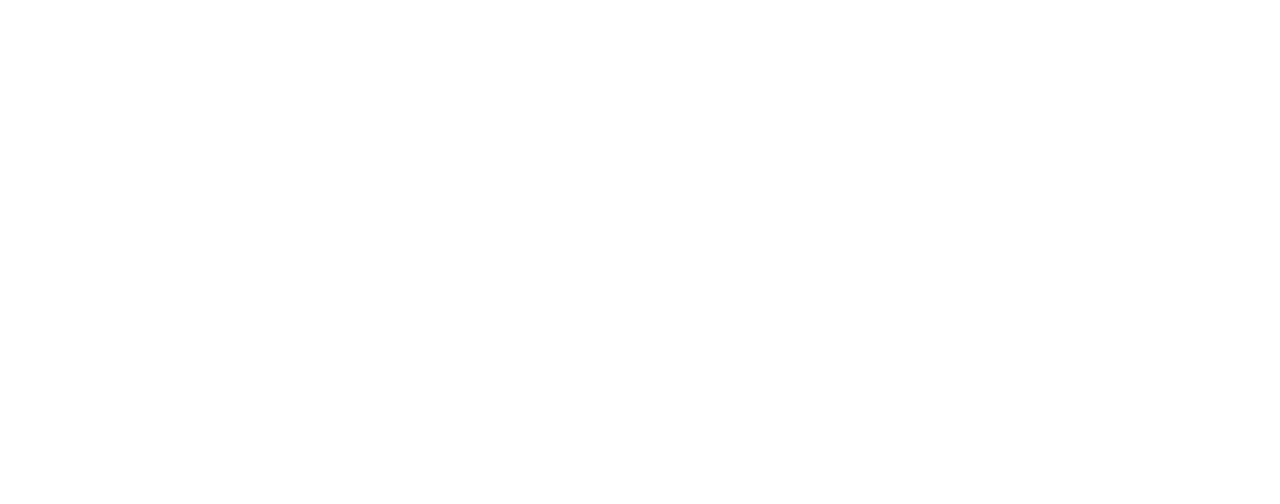
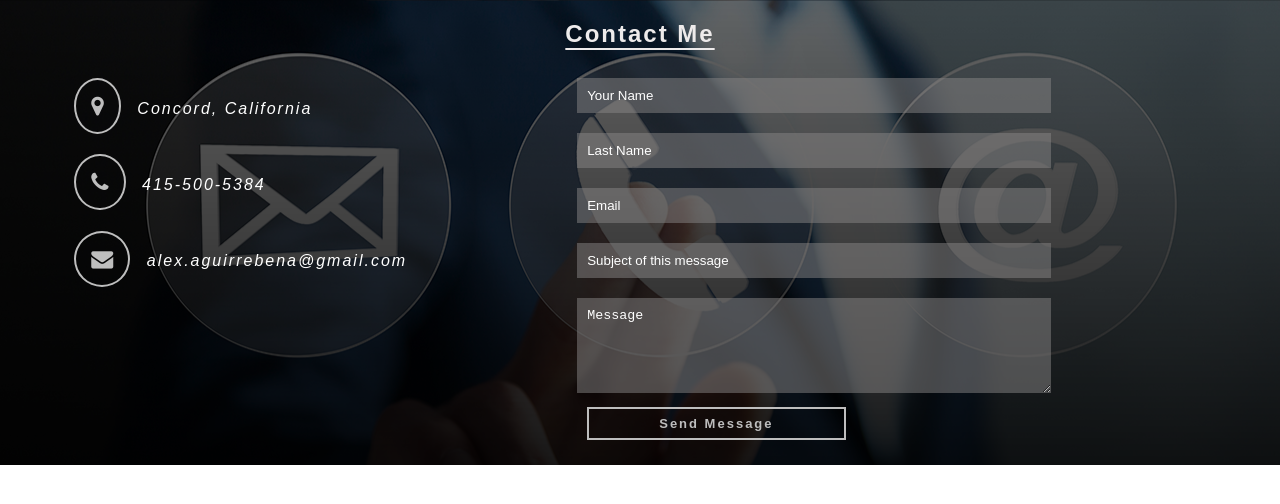
Before and after one commit to Anotherarod/Updated-Portfolio-3, a website: page public/assets/contact.html in a window 1280 px wide. Drawn offline with Linux system fonts and the light colour scheme.

Commit message:
Linked html pages and updated portfolio cards with content

```diff
--- a/public/assets/contact.html
+++ b/public/assets/contact.html
@@ -0,0 +1,43 @@
+<!DOCTYPE html>
+ <html lang="en">
+ <head>
+   <meta charset="UTF-8">
+   <meta name="viewport" content="width=device-width, initial-scale=1.0">
+   <meta http-equiv="X-UA-Compatible" content="ie=edge">
+   <link rel="stylesheet" type="text/css" href="../assets/style.css">
+    <!-- Add font awesome CDN-->
+    <link rel="stylesheet" href="https://cdnjs.cloudflare.com/ajax/libs/font-awesome/4.7.0/css/font-awesome.min.css">
+   <title>Contact me</title>
+    </head>
+     <body>
+   <!-- contact section -->
+         <section id="contact-section">
+           <div class="container">
+           	 <h2>Contact Me</h2>
+
+             <div class="contact-form">
+
+                  <!-- First grid -->
+               <div>
+                 <i class="fa fa-map-marker"></i><span class="form-info">  Concord, California</span><br>
+                 <i class="fa fa-phone" > </i><span class="form-info">  415-500-5384</span><br>
+                 <i class="fa fa-envelope"></i><span class="form-info">  alex.aguirrebena@gmail.com</span>
+               </div>
+
+                   <!-- second grid -->
+           <div>
+             <form>
+               <input type="text" placeholder="Your Name" required>
+               <input type="text" placeholder="Last Name"><br>
+               <input type="Email" placeholder="Email" required><br>
+               <input type="text" placeholder="Subject of this message"><br>
+               <textarea name="message" placeholder="Message" rows="5" required></textarea><br>
+               <button class="submit" >Send Message</button>
+             </form>
+               </div>
+             </div>
+           </div>
+         </section>
+
+
+     </body>
--- a/public/assets/style.css
+++ b/public/assets/style.css
@@ -183,3 +183,149 @@ color: rgb(49, 141, 49);
 position: relative;
 
 }
+body{
+    padding: 0px;
+    margin: 0px;
+    font-family: sans-serif;
+
+   }
+
+
+ .container{
+      width: 90%;
+      margin: auto;
+      overflow: hidden;
+    }
+    /* contact form css */
+
+
+    #contact-section{
+      background: linear-gradient(rgba(0,0,0,0.6),rgba(0,0,0,0.9)),url(images/contact.jpg);
+      background-size: cover;
+      background-position: center;
+      height: 100%;
+      width: 100% ;
+      padding-bottom: 2%;
+    }
+
+    #contact-section .container h2{
+      text-align: center;
+       text-decoration: underline;
+        /* text-decoration-color:red; */
+        text-underline-position: under;
+        color: rgb(238, 235, 235);
+        letter-spacing: 2px;
+
+    }
+
+
+
+    #contact-section .container p{
+      text-align: center;
+      width: 70%;
+      margin-left: auto;
+       margin-right: auto;
+       padding-bottom: 3%;
+       color: #fff;
+       letter-spacing:3px;
+    }
+
+    .contact-form i.fa{
+      /* color: red; */
+      /* color: #fff; */
+      font-size: 22px;
+      padding: 3%;
+      background-color: none;
+      border-radius: 80%;
+      margin: 2%;
+      /* border: 2px solid #fff; */
+      cursor: pointer;
+      border:2px solid rgb(190, 190, 190);
+      color: rgb(190, 190, 190);
+    }
+
+    .contact-form i.fa:hover{
+      cursor: pointer;
+      border:2px solid white;
+      color: white;
+    }
+
+      .contact-form{
+        display: grid;
+        grid-template-columns: auto auto;
+         }
+
+      .form-info{
+        font-size: 16px;
+        font-style: italic;
+        color: white;
+        letter-spacing: 2px;
+      }
+      input{
+        padding: 10px;
+        margin:10px;
+        width: 70%;
+        background-color:rgba(136, 133, 133, 0.5);
+        color: white;
+        border: none;
+        outline:none;
+      }
+
+      input::placeholder{
+        color: white;
+      }
+
+       textarea{
+      padding: 10px;
+      margin: 10px;
+      width: 70%;
+      background-color:rgba(136, 133, 133, 0.5);
+      color: white;
+      border: none;
+      outline:none;
+     }
+     textarea::placeholder{
+       color: white;
+     }
+
+
+
+      .submit{
+      width: 40%;
+      background: none;
+      padding: 4px;
+      outline: none;
+       /* border: 1px solid #fff;
+      color: #fff; */
+      font-size: 13px;
+      font-weight: bold;
+      letter-spacing: 2px;
+      height: 33px;
+      text-align: center;
+      cursor: pointer;
+      letter-spacing: 2px;
+      margin-left: 3%;
+      border:2px solid rgb(190, 190, 190);
+      color: rgb(190, 190, 190);
+     }
+
+     .submit:hover{
+           border: 1px solid #fff;
+      color: #fff;
+      cursor: pointer;
+     }
+
+        /* media queries */
+    @media (max-width: 768px){
+
+ #contact-section .contact-form{
+        display: block;
+        width: 100%;
+        text-align: center;
+      }
+      #contact-section .submit{
+
+        width: 60%;
+      }
+
+  }
```
Also changed, not shown: public/assets/index.html (+7 -2 lines), public/routes/html-routes.js (+5 -2 lines), public/assets/images/contact.jpg (added), public/assets/images/contactmeimage.jpg (added).
